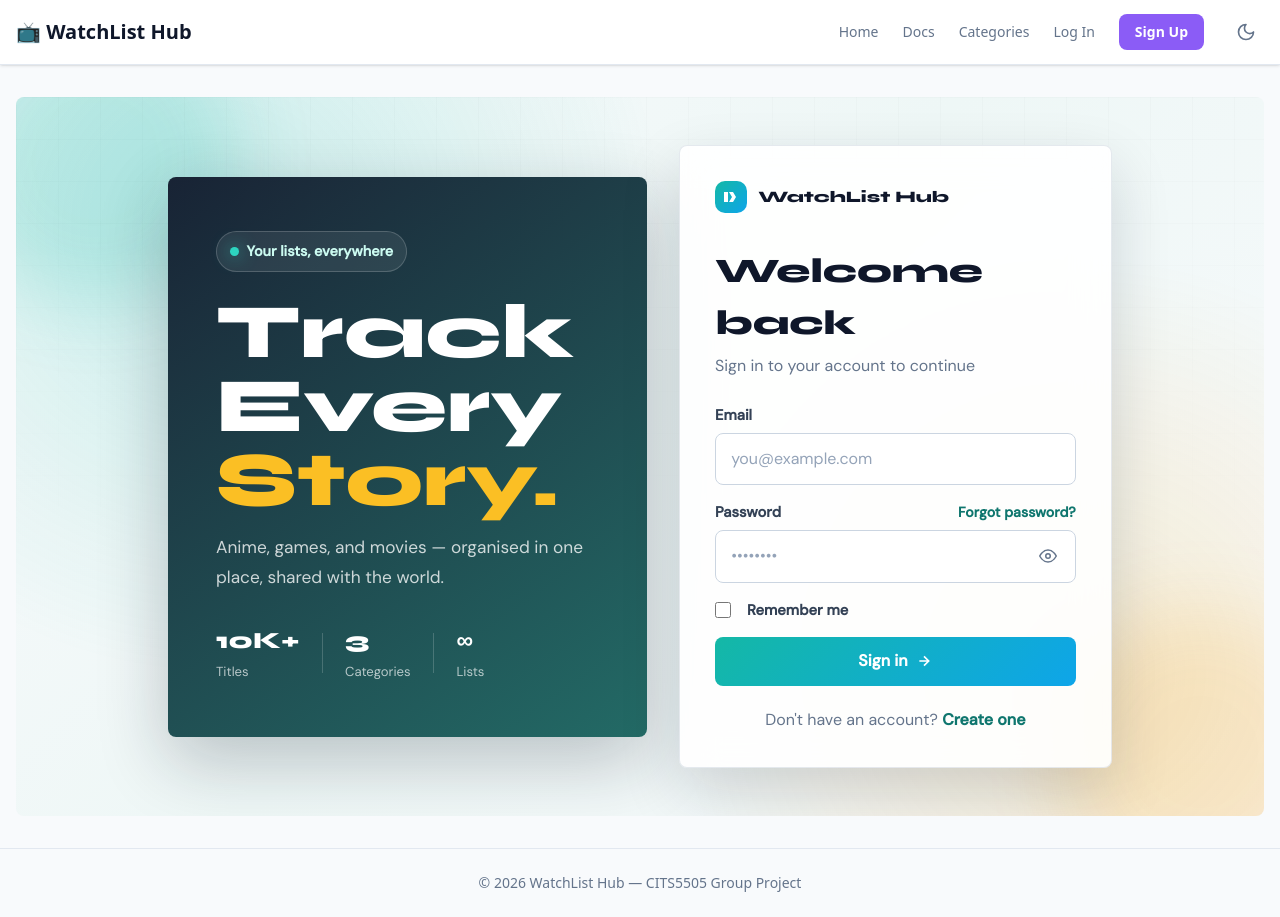
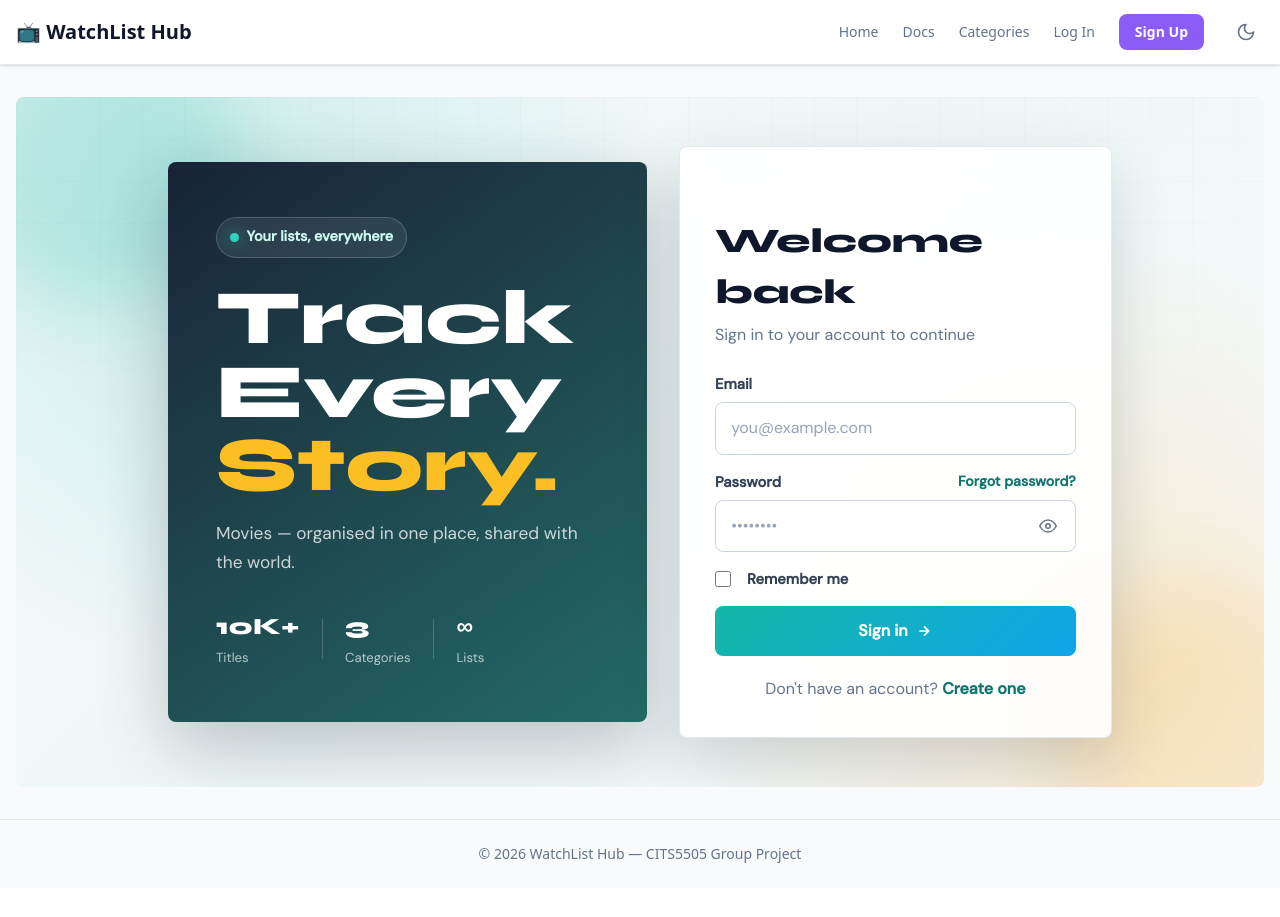
Before and after one commit to zinken7/cits5505-group-project, a Flask app: page /login in a window 1280 px wide. After the commit the page ends 863 px from the top, so only its background shows below. Run offline with Flask 3, Linux system fonts and the light colour scheme; style sheets or scripts are compiled from the project's sources.

Commit message:
Refine login page content

```diff
--- a/app/templates/auth/login.html
+++ b/app/templates/auth/login.html
@@ -32,7 +32,7 @@
           <span class="auth-hero__accent">Story.</span>
         </h1>
         <p class="auth-hero__sub">
-          Anime, games, and movies — organised in one place, shared with the world.
+          Movies — organised in one place, shared with the world.
         </p>
         <div class="auth-hero__stats">
           <div class="auth-stat">
@@ -56,20 +56,6 @@
     <!-- Right panel — form -->
     <div class="auth-card">
 
-      <!-- Logo mark -->
-      <div class="auth-card__logo">
-        <svg width="32" height="32" viewBox="0 0 32 32" fill="none" xmlns="http://www.w3.org/2000/svg">
-          <rect width="32" height="32" rx="10" fill="url(#logo-grad)"/>
-          <path d="M9 11h4v10H9V11zm5 0h4l3 5-3 5h-4l3-5-3-5z" fill="white"/>
-          <defs>
-            <linearGradient id="logo-grad" x1="0" y1="0" x2="32" y2="32" gradientUnits="userSpaceOnUse">
-              <stop stop-color="#14b8a6"/>
-              <stop offset="1" stop-color="#0ea5e9"/>
-            </linearGradient>
-          </defs>
-        </svg>
-        <span>WatchList Hub</span>
-      </div>
 
       <h2 class="auth-card__title">Welcome back</h2>
       <p class="auth-card__subtitle">Sign in to your account to continue</p>
```
